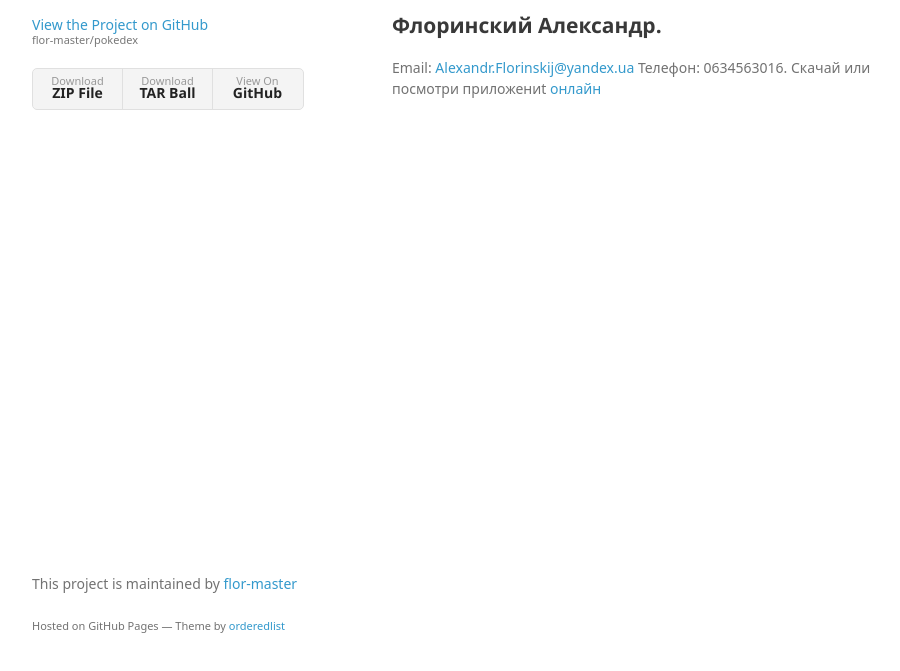
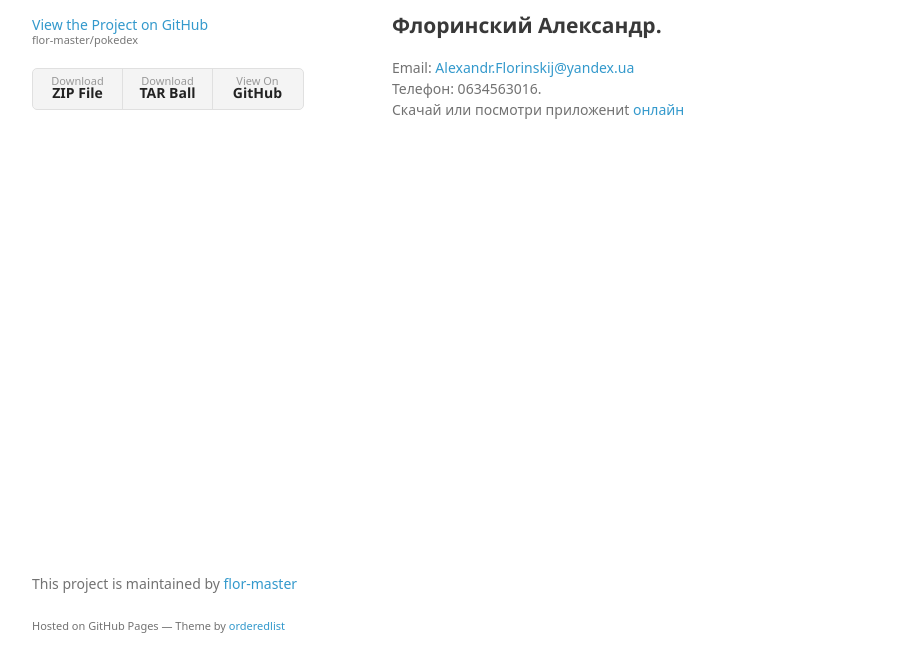
Before and after one commit to flor-master/pokedex, a website built with webpack: page index.html in a window 1280 px wide. Shown: the part 95-766 px from the top of the page, without its empty margins (178-1078 px from the left). Built offline with nearby package versions, Linux system fonts and the light colour scheme; no server answers; files whose address does not match are found by name.

```diff
--- a/index.html
+++ b/index.html
@@ -34,8 +34,8 @@
 <h2>
 <a id="Флоринский-Александр" class="anchor" href="#%D0%A4%D0%BB%D0%BE%D1%80%D0%B8%D0%BD%D1%81%D0%BA%D0%B8%D0%B9-%D0%90%D0%BB%D0%B5%D0%BA%D1%81%D0%B0%D0%BD%D0%B4%D1%80" aria-hidden="true"><span aria-hidden="true" class="octicon octicon-link"></span></a>Флоринский Александр.</h2>
 
-<p>Email: <a href="Alexandr.Florinskij@yandex.ua">Alexandr.Florinskij@yandex.ua</a>
-Телефон: 0634563016.
+<p>Email: <a href="Alexandr.Florinskij@yandex.ua">Alexandr.Florinskij@yandex.ua</a><br>
+Телефон: 0634563016.<br>
 Скачай или посмотри приложениt <a href="http://flor-master.github.io/pokedex/dist/">онлайн</a> </p>
       </section>
       <footer>
--- a/params.json
+++ b/params.json
@@ -1,6 +1,6 @@
 {
   "name": "Pokedex",
   "tagline": "",
-  "body": "# Pokedex \r\n## Флоринский Александр.\r\nEmail: [Alexandr.Florinskij@yandex.ua](Alexandr.Florinskij@yandex.ua)\r\nТелефон: 0634563016. \r\nСкачай или посмотри приложениt [онлайн](http://flor-master.github.io/pokedex/dist/) ",
+  "body": "# Pokedex \r\n## Флоринский Александр.\r\nEmail: [Alexandr.Florinskij@yandex.ua](Alexandr.Florinskij@yandex.ua)   \r\nТелефон: 0634563016.    \r\nСкачай или посмотри приложениt [онлайн](http://flor-master.github.io/pokedex/dist/) ",
   "note": "Don't delete this file! It's used internally to help with page regeneration."
 }
```
